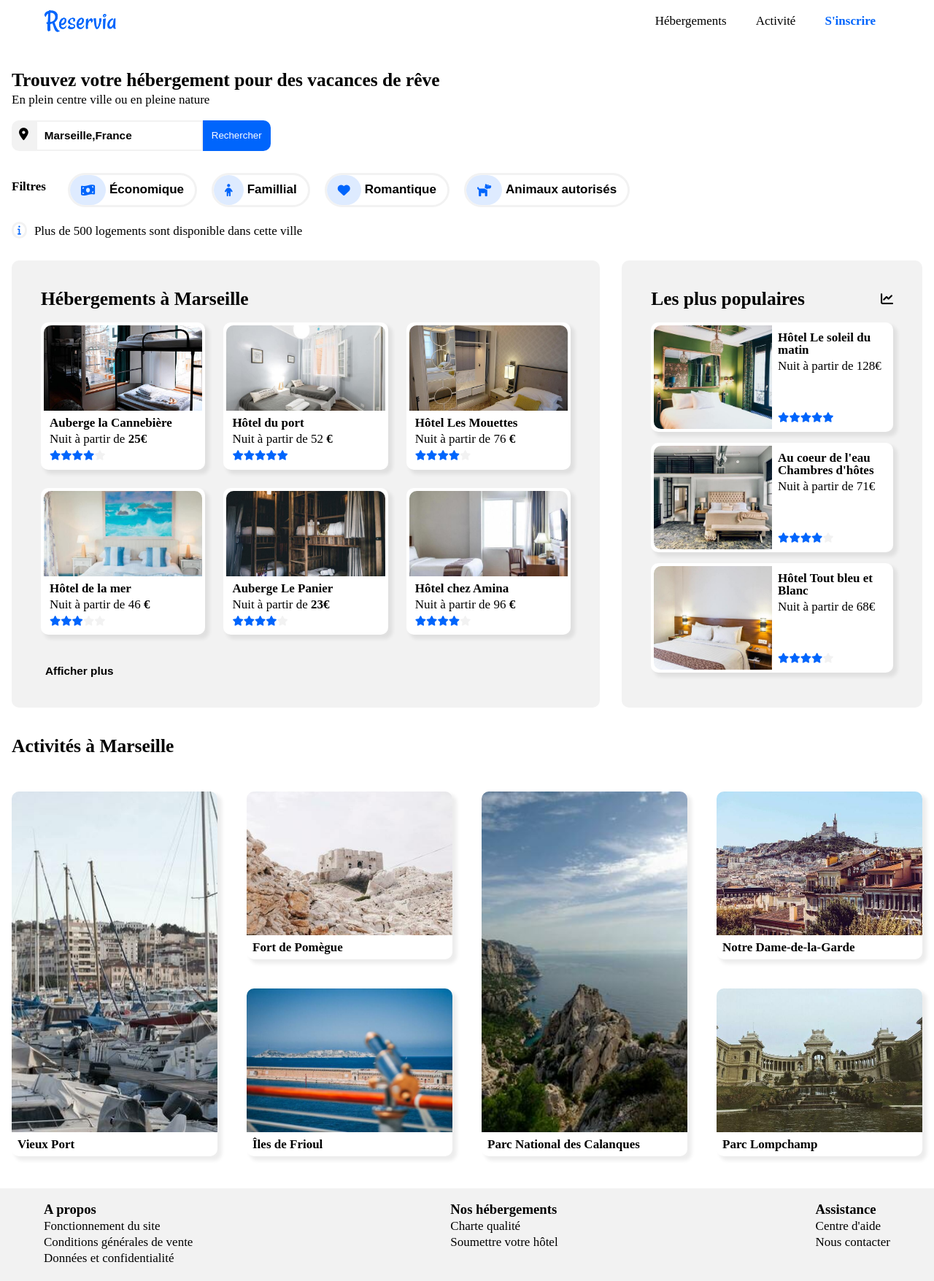
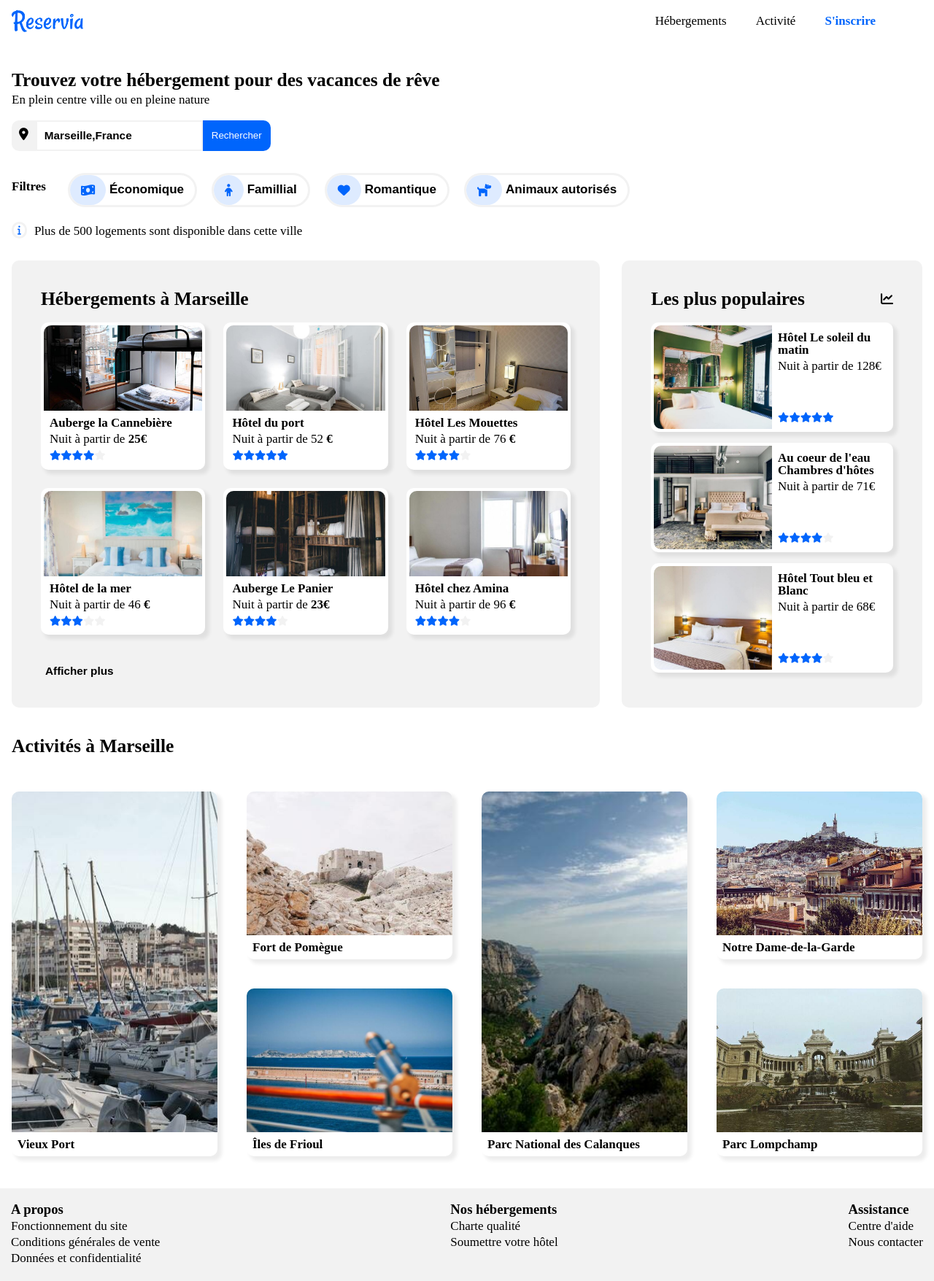
Before and after one commit to vanessa-lanquetin/VanessaLanquetin_2_08092021, a website: page index.html in a window 1280 px wide. Shown: the whole page at 73% size. Drawn offline with Linux system fonts and the light colour scheme; a web font is replaced by a local one.

Commit message:
adjustment header & footer for responsive

```diff
--- a/css/footer.css
+++ b/css/footer.css
@@ -15,6 +15,28 @@ footer {
 .itemFooter:hover {
   color: #0065fc;
 }
+@media screen and (max-width: 3401px) {
+  footer {
+    padding: 20px 450px;
+  }
+}
+@media screen and (max-width: 2700px){
+    footer {
+    padding: 20px 200px;
+  }
+}
+@media screen and (max-width: 1890px) {
+  footer {
+    padding: 20px 200px;
+  }
+
+}
+@media screen and (max-width: 1445px) {
+  footer {
+    padding: 20px 15px;
+  }
+
+}
 @media screen and (max-width: 769px) {
   footer {
     display: flex;
@@ -24,11 +46,3 @@ footer {
     margin-bottom: 20px;
   }
 }
-@media screen and (max-width: 600px) {
-  .container-itemsFooter {
-    padding: 10px 20px;
-  }
-  footer {
-    padding: 15px;
-  }
-}
--- a/css/global.css
+++ b/css/global.css
@@ -61,9 +61,6 @@ li {
   }
 }
 @media screen and (max-width: 1890px) {
-  main {
-    padding: 0px 200px;
-  }
   body {
     font-size: 17px;
   }
--- a/css/header.css
+++ b/css/header.css
@@ -27,6 +27,29 @@ nav {
   border-top: 2px solid #0065fc;
   transition: 100ms;
 }
+@media screen and (max-width: 3401px) {
+  #logoReservia {
+    margin: 0px 450px;
+  }
+}
+@media screen and (max-width: 2700px){
+    #logoReservia {
+    margin: 0px 200px;
+  }
+}
+@media screen and (max-width: 1890px) {
+  #logoReservia {
+    margin: 0px 200px;
+  }
+
+}
+@media screen and (max-width: 1445px) {
+  #logoReservia {
+    margin: 0px 15px;
+  }
+
+}
+
 @media screen and (max-width: 698px) {
   nav {
     display: flex;
```
